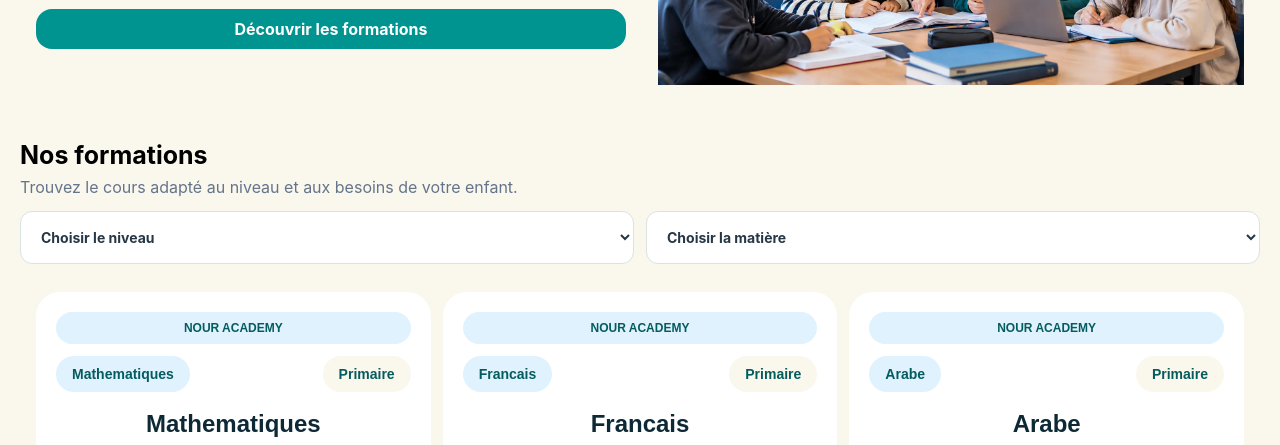
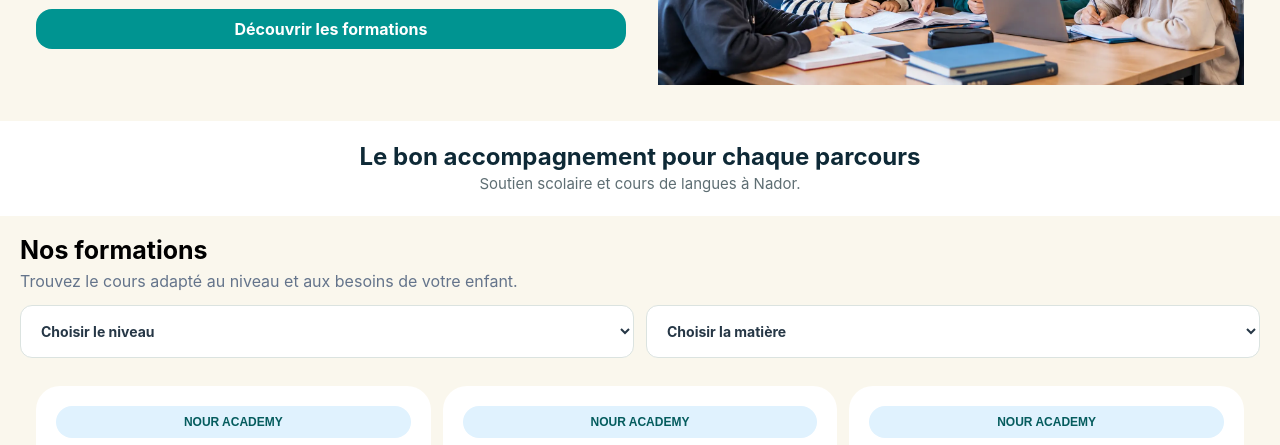
Before and after one commit to mr-mohame/Nour-Academy, a website built with Vite: page index.html in a window 1280 px wide. Shown: the part 286-731 px from the top of the page. Built offline with nearby package versions, Linux system fonts and the light colour scheme.

Commit message:
NOUR-22-us-14-avantages

```diff
--- a/index.html
+++ b/index.html
@@ -59,6 +59,13 @@
             </div>
         </section>
 
+
+
+        <section id="Accueil" class="bg-blanc p-5 text-center">
+            <h2 class="text-Bleu-nuit font-bold text-2xl font-texte">Le bon accompagnement pour chaque parcours</h2>
+            <p class="text-[#5E6E73] font-texte font-normal text-[15px]">Soutien scolaire et cours de langues à Nador.</p>
+        </section>
+
            <!--section de nos formation-->
         <section id="Formations" class="bg-[#FAF7ED] py-1 px-2 m-0 border-slate-200">
             <div id="container" class="p-3 m-0 w-full max-w-7xl mx-auto">
```
